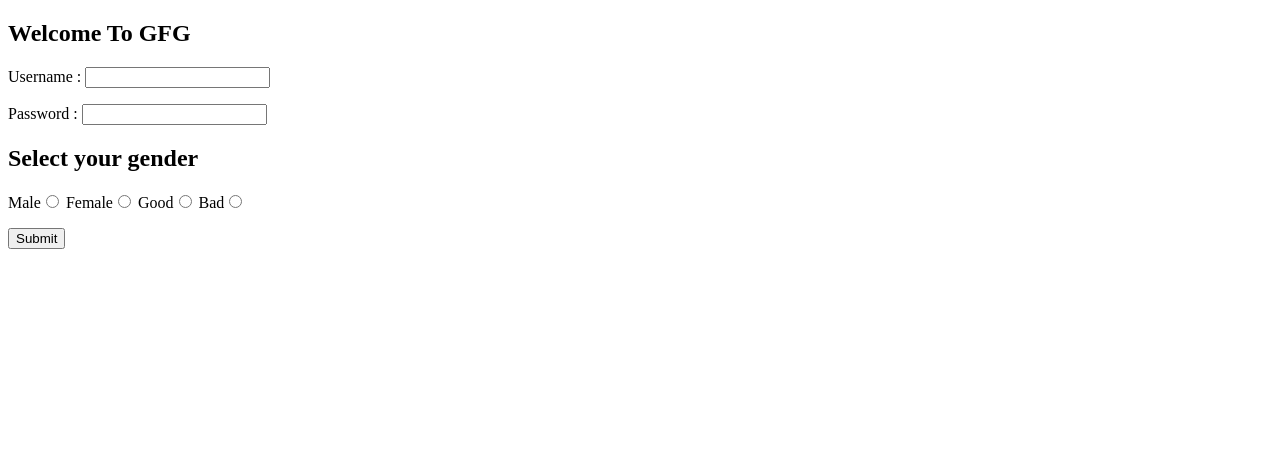
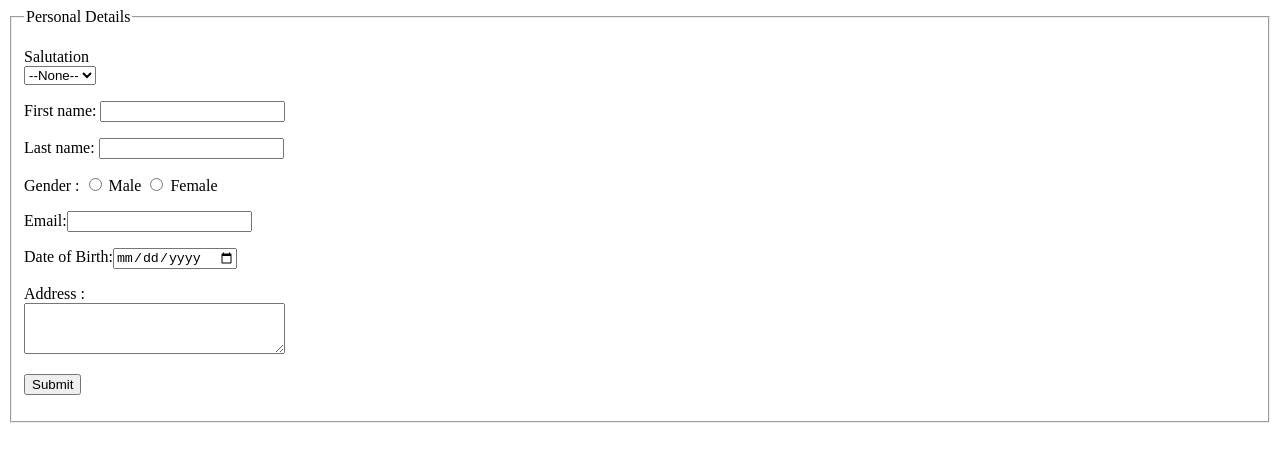
Before and after one commit to Dev4520/GitDemoCICD, a plain HTML site: page index.html in a window 1280 px wide. Drawn offline with Linux system fonts and the light colour scheme.

Commit message:
New form

```diff
--- a/index.html
+++ b/index.html
@@ -1,38 +1,89 @@
 <!DOCTYPE html>
-<html>
+<html lang="en">
 <head>
-<title>Page Title</title>
+<meta charset="UTF-8">
+<meta http-equiv="X-UA-Compatible" content="IE=edge">
+<meta name="viewport" content="width=device-width, initial-scale=1.0">
+<title>GfG</title>
 </head>
 <body>
-<h2>Welcome To GFG</h2>
 <form>
+	<fieldset>
+	<legend>Personal Details</legend>
+
+
 <p>
-	<label>Username : <input type="text" /></label>
+		<label>
+		Salutation
+		<br />
+		<select name="salutation">
+			<option>--None--</option>
+			<option>Mr.</option>
+			<option>Ms.</option>
+			<option>Mrs.</option>
+			<option>Dr.</option>
+			<option>Prof.</option>
+		</select>
+		</label>
 	</p>
+
+
+
+
 <p>
-	<label>Password : <input type="password" /></label>
+		<label>First name: <input name="firstName" /></label>
 	</p>
-<!DOCTYPE html>
-<html>
-<head>
-<title>Page Title</title>
-</head>
-<body>
-<h2>Select your gender</h2>
-<form>
-	<label>Male<input type="radio" name="gender" value="male" /></label>
-	<label>Female<input type="radio" name="gender" value="female" /></label>
 
-	<label>Good<input type="radio" name="Behaviour" value="male" /></label>
-	<label>Bad<input type="radio" name="Behaviour" value="female" /></label>
 
+
+
+<p>
+		<label>Last name: <input name="lastName" /></label>
+	</p>
+
+
+
+
+<p>
+		Gender :
+		<label><input type="radio" name="gender" value="male" /> Male</label>
+		<label><input type="radio" name="gender" value="female" /> Female</label>
+	</p>
+
+
+
+
+<p>
+		<label>Email:<input type="email" name="email" /></label>
+	</p>
+
+
+
+
+<p>
+		<label>Date of Birth:<input type="date" name="birthDate"></label>
+	</p>
+
+
+
+
+<p>
+		<label>
+		Address :
+		<br />
+		<textarea name="address" cols="30" rows="3"></textarea>
+		</label>
+	</p>
+
+
+
+
+<p>
+		<button type="submit">Submit</button>
+	</p>
+
+
+	</fieldset>
 </form>
 </body>
 </html>
-
-<p>
-	<button type="submit">Submit</button>
-	</p>
-</form>
-</body>
-</html>
```
